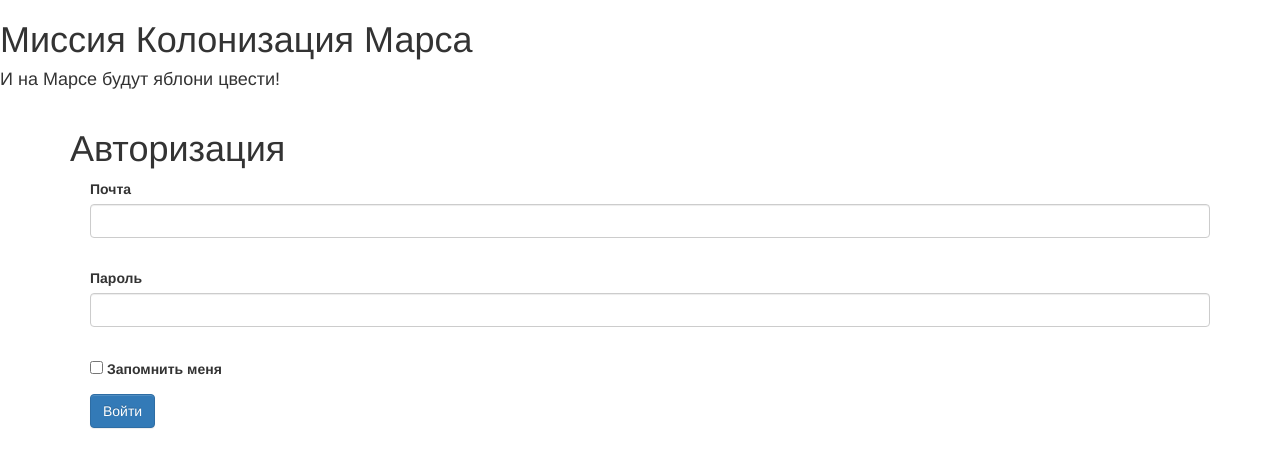
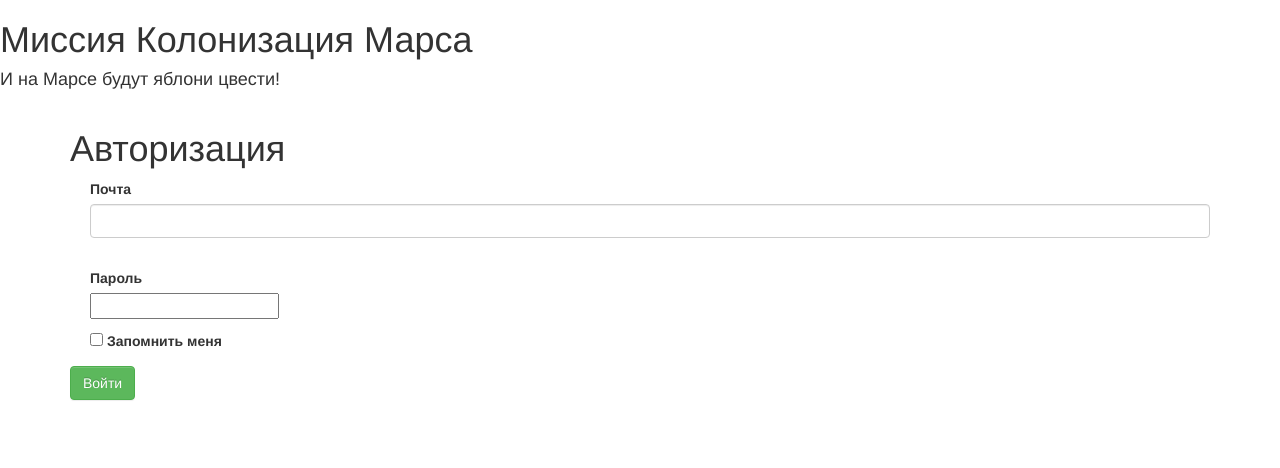
Before and after one commit to Mishgite/Mars, a Flask app: page /login in a window 1280 px wide. Shown: the top 468 px of the page. Run offline with Flask 3, Linux system fonts and the light colour scheme; some libraries are stand-ins or nearby versions.

Commit message:
почти Отображение формы авторизации

```diff
--- a/main.py
+++ b/main.py
@@ -2,6 +2,7 @@ from flask import Flask, url_for, request, render_template, redirect
 import sqlalchemy
 import json
 import random
+import sqlite3
 from data import db_session
 from data.db_session import SqlAlchemyBase
 from sqlalchemy.ext.declarative import declarative_base
@@ -18,13 +19,14 @@ app = Flask(__name__)
 app.config['UPLOAD_FOLDER'] = 'static/img'
 app.config['ALLOWED_EXTENSIONS'] = {'png', 'jpg', 'jpeg', 'gif'}
 
+current_user = {
+        'is_authenticated': '',
+        'name': ''
+    }
+
 
 @app.route('/')
 def mission():
-    current_user = {
-        'is_authenticated': '',
-        'name': 'rdhf'
-    }
     return render_template('main.html', current_user=current_user)
 
 
@@ -676,6 +678,7 @@ class LoginForm(FlaskForm):
 
 @app.route('/login', methods=['GET', 'POST'])
 def login():
+    global current_user
     form = LoginForm()
     if form.validate_on_submit():
         db_sess = db_session.create_session()
@@ -686,6 +689,9 @@ def login():
         return render_template('login.html',
                                message="Неправильный логин или пароль",
                                form=form)
+    if request.method == 'POST':
+        current_user['name'] = request.form['form-control']
+        current_user['is_authenticated'] = request.form['form-control1']
     return render_template('login.html', title='Авторизация', form=form)
 
 
--- a/templates/login.html
+++ b/templates/login.html
@@ -15,7 +15,7 @@
         </p>
         <p>
             {{ form.password.label }}<br>
-            {{ form.password(class="form-control", type="password") }}<br>
+            {{ form.password(class="form-control1", type="password") }}<br>
             {% for error in form.password.errors %}
                 <div class="alert alert-danger" role="alert">
                     {{ error }}
@@ -23,7 +23,6 @@
             {% endfor %}
         </p>
         <p>{{ form.remember_me() }} {{ form.remember_me.label }}</p>
-        <p>{{ form.submit(type="submit", class="btn btn-primary") }}</p>
-        <div>{{ message }}</div>
+        <a class="btn btn-success" href="/">Войти</a>
     </form>
 {% endblock %}
```
Also changed, not shown: db/mars_explorer.db, db/users.db.
